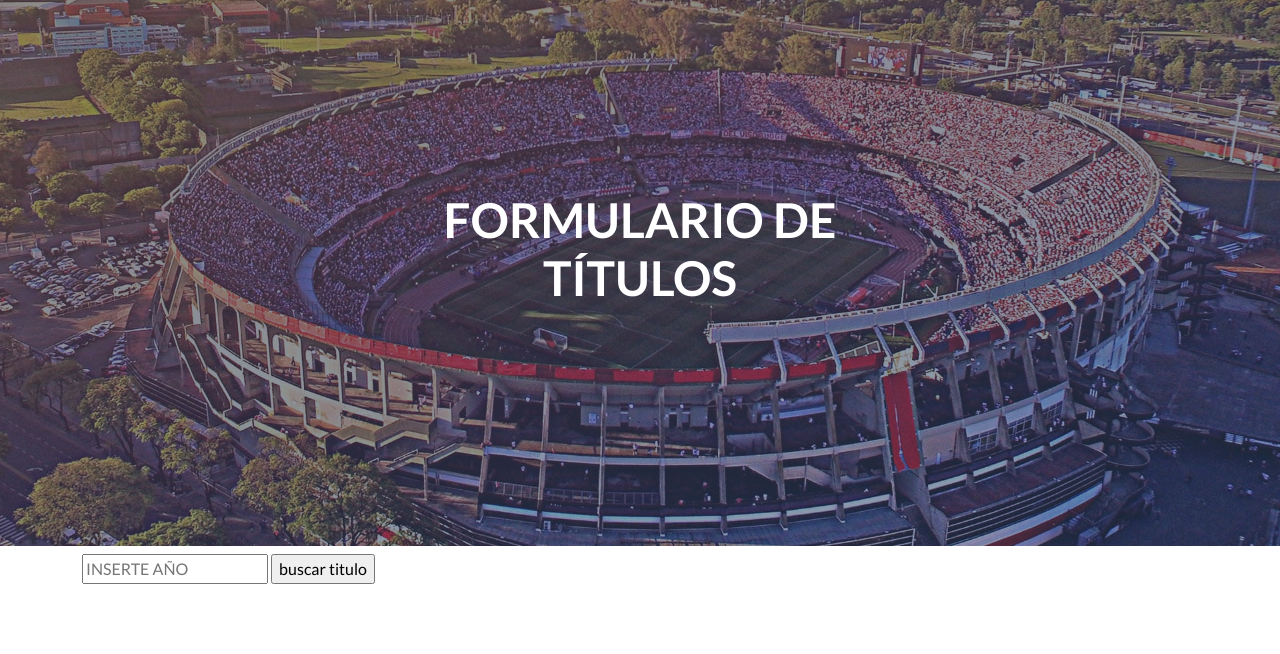
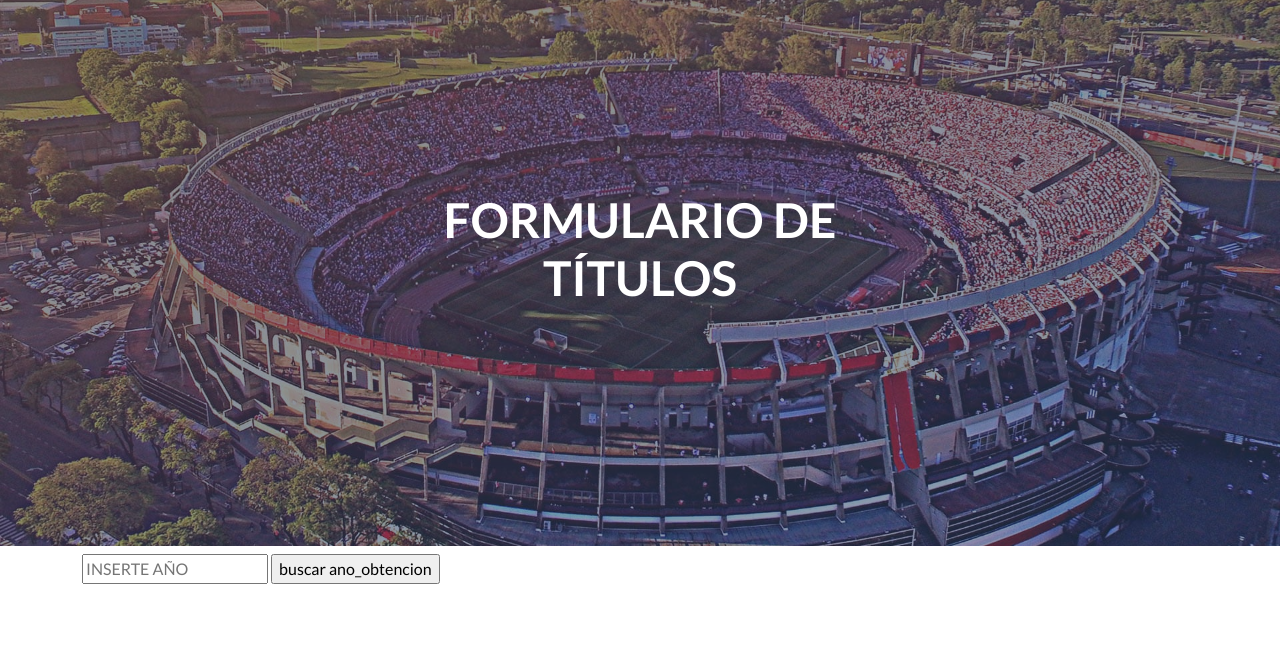
Before and after one commit to CedricBergandi/TP_Final_Python, a Django app: page /AppCoder/busquedaTitulos/ in a window 1280 px wide. Shown: the part 67-721 px from the top of the page. Run offline with Django 4.2, Linux system fonts and the light colour scheme; a user stored in the database is signed in; data that the repository does not hold is empty; some libraries are stand-ins or nearby versions.

Commit message:
Incorporación de botón para buscar títulos. Pending error en rdo de búsqeda

```diff
--- a/AppCoder/templates/AppCoder/busquedaTitulos.html
+++ b/AppCoder/templates/AppCoder/busquedaTitulos.html
@@ -12,9 +12,9 @@
 
 <form action="{% url 'buscar' %}" method="GET">
 
-    <input type="number" name="titulo" id="titulo" placeholder="INSERTE AÑO">
+    <input type="number" name="ano_obtencion" id="ano_obtencion" placeholder="INSERTE AÑO">
 
-    <input type="submit" value="buscar titulo">
+    <input type="submit" value="buscar ano_obtencion">
 
 
 </form>
--- a/AppCoder/views.py
+++ b/AppCoder/views.py
@@ -59,12 +59,11 @@ def obtenerAvatar(request):
 @login_required
 def buscar(request):
 
-    titulo= request.GET["ano_obtencion"]
+    ano_obtencion= request.GET["ano_obtencion"]
     if ano_obtencion!="":
-        titulos= Titulo.objects.filter(comision__icontains=ano_obtencion)
+        titulos= Titulos.objects.filter(ano_obtencion__icontains=ano_obtencion)
         return render(request, "AppCoder/resultadosBusqueda.html", {"titulos": titulos})
-    else:
-        return render(request, "AppCoder/busquedaTitulos.html", {"mensaje": "Ingrese un año y vea los títulos obtenidos en el mismo", "avatar":obtenerAvatar(request)})
+    return render(request, "AppCoder/busquedaTitulos.html", {"mensaje": "Aún no hay títulos en la base de datos", "avatar":obtenerAvatar(request)})
 
 @login_required
 def eliminarAutoridad(request, id):
```
Also changed, not shown: AppCoder/templates/AppCoder/inicio.html (+7 -0 lines), AppCoder/templates/AppCoder/resultadosBusqueda.html (+6 -6 lines), db.sqlite3.
